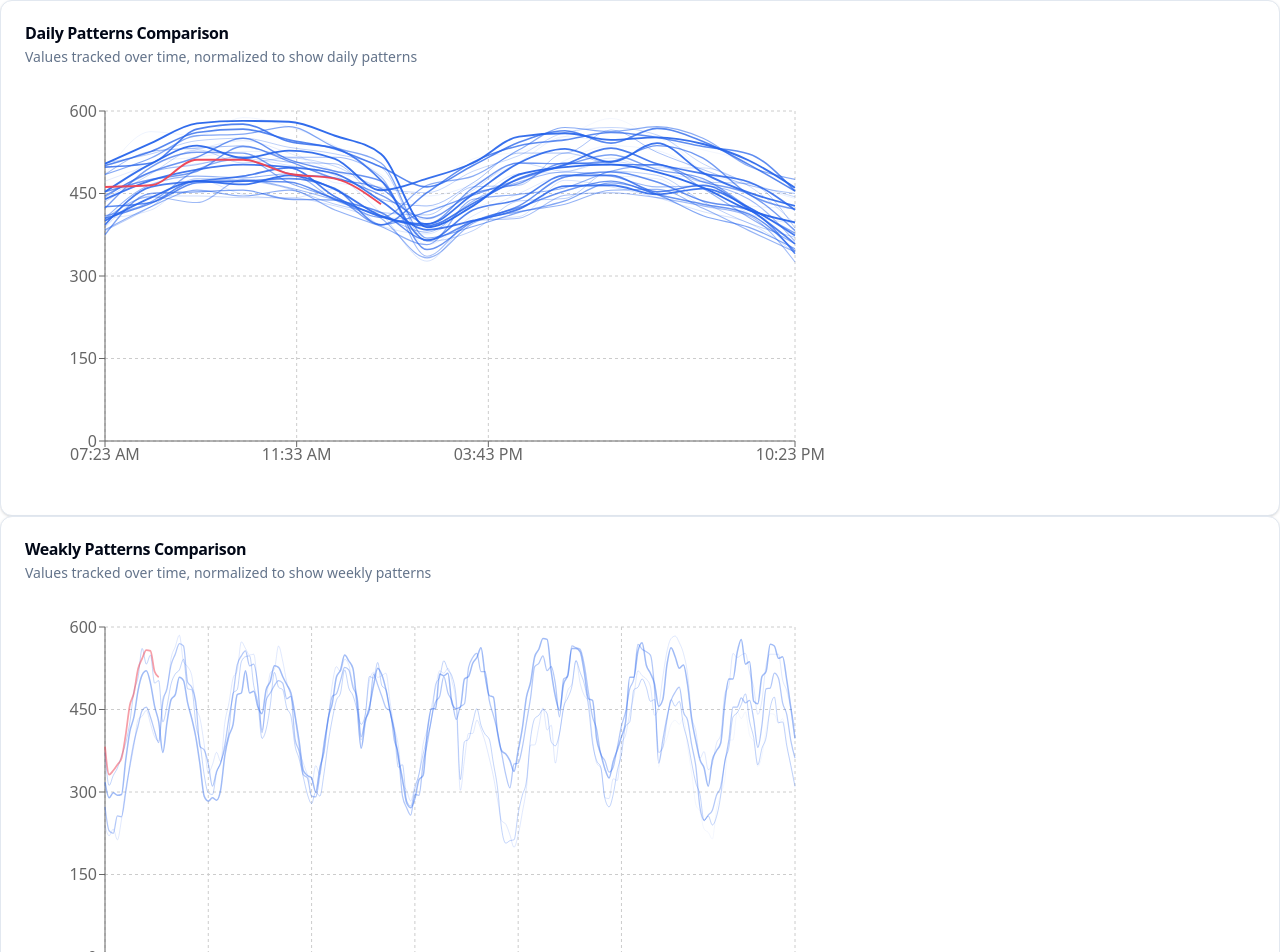
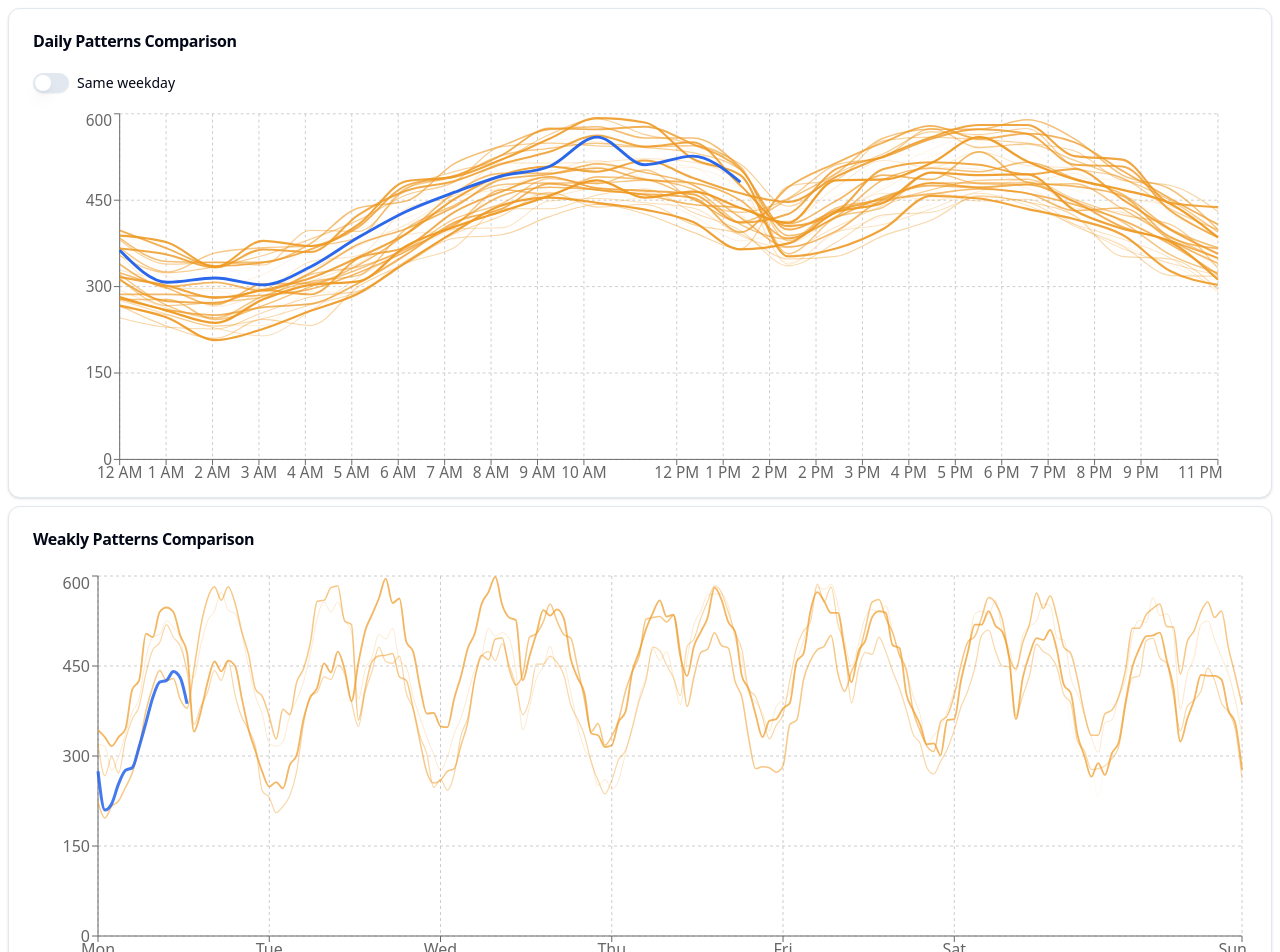
Before and after one commit to vitaly-rudenko/synergy-tracker, a React (Vite) app in the folder web/: page / in a window 1280 px wide. Shown: the top 952 px of the page. Built offline with nearby package versions, Linux system fonts and the light colour scheme.

Commit message:
Final UI poc

```diff
--- a/web/src/App.tsx
+++ b/web/src/App.tsx
@@ -3,7 +3,7 @@ import WeeklyChart from './WeeklyChart';
 
 const App = () => {
   return (
-    <div className='flex flex-col'>
+    <div className='flex flex-col gap-2 p-2'>
       <DailyChart />
       <WeeklyChart />
     </div>
--- a/web/src/DailyChart.tsx
+++ b/web/src/DailyChart.tsx
@@ -1,5 +1,8 @@
-import { LineChart, Line, XAxis, YAxis, CartesianGrid } from 'recharts';
+import { LineChart, Line, XAxis, YAxis, CartesianGrid, ResponsiveContainer } from 'recharts';
 import { Card, CardContent, CardHeader, CardTitle, CardDescription } from '@/components/ui/card';
+import { Switch } from './components/ui/switch';
+import { Label } from './components/ui/label';
+import { useState } from 'react';
 
 const generateData = (days = 30) => {
   const data = [];
@@ -23,16 +26,18 @@ const generateData = (days = 30) => {
   return data;
 };
 
+const rawData = generateData();
+
 const startOfDay = new Date();
 startOfDay.setHours(0, 0, 0, 0);
 
 const DailyChart = () => {
-  const rawData = generateData();
+  const [sameWeekday, setSameWeekday] = useState(false);
 
   const processedData = rawData.reduce<{ day: string; data: { timestamp: number; value: number }[] }[]>((acc, curr) => {
     const date = new Date(curr.timestamp);
 
-    if (date.getHours() < 7 || date.getHours() > 22) {
+    if (sameWeekday && date.getDay() !== new Date().getDay()) {
       return acc;
     }
 
@@ -62,26 +67,29 @@ const DailyChart = () => {
     <Card className="w-full">
       <CardHeader>
         <CardTitle>Daily Patterns Comparison</CardTitle>
-        <CardDescription>Values tracked over time, normalized to show daily patterns</CardDescription>
       </CardHeader>
       <CardContent>
-        <div className="h-[400px] w-full">
-          <LineChart
-            width={800}
-            height={400}
-            margin={{ top: 20, right: 30, left: 20, bottom: 20 }}
-          >
+        <div className="h-[50vh] w-full">
+          <div className="flex items-center space-x-2 pb-4">
+            <Switch id="same-weekday" checked={sameWeekday} onCheckedChange={(checked) => setSameWeekday(checked)} />
+            <Label htmlFor="same-weekday">Same weekday</Label>
+          </div>
+
+          <ResponsiveContainer>
+            <LineChart className='pb-4'>
               <CartesianGrid strokeDasharray="3 3" />
               <XAxis
                 dataKey="timestamp"
                 type="number"
                 domain={['dataMin', 'dataMax']}
+                tickCount={25}
                 tickFormatter={(timestamp) => {
                   const date = new Date(timestamp);
-                return date.toLocaleTimeString([], { hour: '2-digit', minute: '2-digit' });
+                  return date.toLocaleTimeString([], { hour: 'numeric' });
                 }}
               />
               <YAxis />
+
               {processedData.map((data, index) => (
                 <Line
                   key={data.day}
@@ -89,13 +97,15 @@ const DailyChart = () => {
                   type="monotone"
                   dataKey="value"
                   name={data.day}
-                stroke={index === processedData.length - 1 ? '#ee4455' : '#2563eb'}
+                  stroke={index === processedData.length - 1 ? '#2563eb' : '#ee9922'}
                   strokeOpacity={(index / processedData.length) * 0.9 + 0.1}
-                strokeWidth={(index / processedData.length) * 1.5 + 0.5}
+                  strokeWidth={index === processedData.length - 1 ? 3 : (index / processedData.length) * 2 + 0.5}
+                  animationDuration={250}
                   dot={false}
                 />
               ))}
             </LineChart>
+          </ResponsiveContainer>
         </div>
       </CardContent>
     </Card>
--- a/web/src/WeeklyChart.tsx
+++ b/web/src/WeeklyChart.tsx
@@ -1,4 +1,4 @@
-import { LineChart, Line, XAxis, YAxis, CartesianGrid, Tooltip } from 'recharts';
+import { LineChart, Line, XAxis, YAxis, CartesianGrid, Tooltip, ResponsiveContainer } from 'recharts';
 import { Card, CardContent, CardHeader, CardTitle, CardDescription } from '@/components/ui/card';
 import { getWeek } from './utils/get-week';
 
@@ -27,9 +27,9 @@ const generateData = (days = 30) => {
 const startOfDay = new Date();
 startOfDay.setHours(0, 0, 0, 0);
 
-const WeeklyChart = () => {
 const rawData = generateData();
 
+const WeeklyChart = () => {
   const processedData = rawData.reduce<{ week: string; data: { timestamp: number; value: number; originalTimestamp: number }[] }[]>((acc, curr) => {
     const date = new Date(curr.timestamp);
     const week = String(getWeek(date));
@@ -57,15 +57,11 @@ const WeeklyChart = () => {
     <Card className="w-full">
       <CardHeader>
         <CardTitle>Weakly Patterns Comparison</CardTitle>
-        <CardDescription>Values tracked over time, normalized to show weekly patterns</CardDescription>
       </CardHeader>
       <CardContent>
-        <div className="h-[400px] w-full">
-          <LineChart
-            width={800}
-            height={400}
-            margin={{ top: 20, right: 30, left: 20, bottom: 20 }}
-          >
+        <div className="h-[50vh] w-full">
+          <ResponsiveContainer>
+            <LineChart width={800} height={400}>
               <CartesianGrid strokeDasharray="3 3" />
               <XAxis
                 dataKey="timestamp"
@@ -75,6 +71,7 @@ const WeeklyChart = () => {
                 tickFormatter={(timestamp) => new Date(timestamp + 24 * 60 * 60_000).toLocaleDateString([], { weekday: 'short' })}
               />
               <YAxis />
+
               {processedData.map((data, index) => (
                 <Line
                   key={data.week}
@@ -82,13 +79,15 @@ const WeeklyChart = () => {
                   type="monotone"
                   dataKey="value"
                   name={data.week}
-                stroke={index === processedData.length - 1 ? '#ee4455' : '#2563eb'}
-                strokeOpacity={(index / processedData.length) * 0.5 + 0.1}
-                strokeWidth={(index / processedData.length) * 1.5 + 0.5}
+                  stroke={index === processedData.length - 1 ? '#2563eb' : '#ee9922'}
+                  strokeOpacity={(index / processedData.length) * 0.9 + 0.1}
+                  strokeWidth={index === processedData.length - 1 ? 3 : (index / processedData.length) * 2 + 0.5}
+                  animationDuration={250}
                   dot={false}
                 />
               ))}
             </LineChart>
+          </ResponsiveContainer>
         </div>
       </CardContent>
     </Card>
```
Lines whose indentation alone changed are shown as unchanged.
